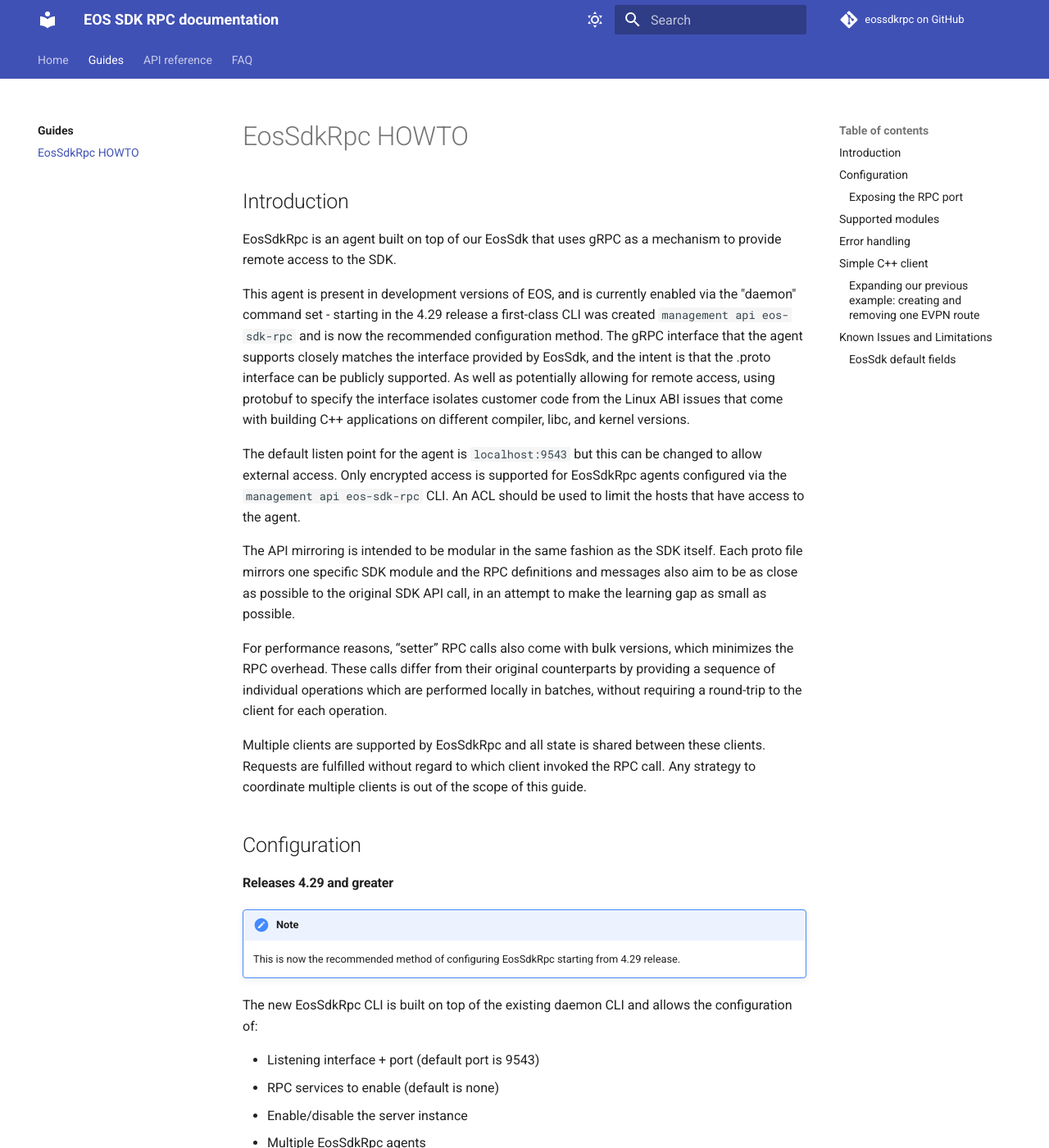
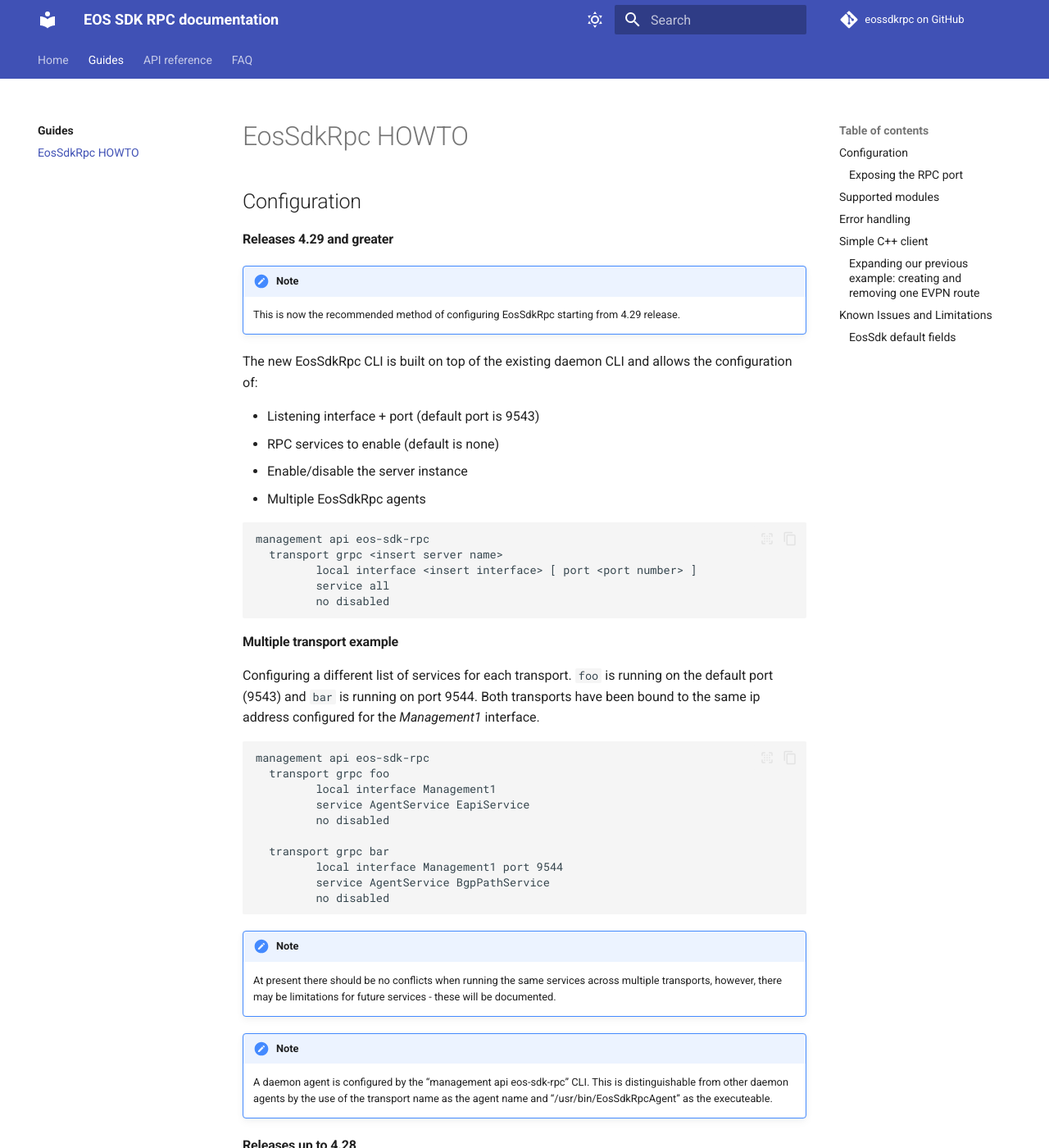
Before and after one commit to aristanetworks/eossdkrpc, an MkDocs documentation site: the page built from docs/guides/howto.md, in a window 1280 px wide and 1400 px high. Shown: the whole window at 82% size. Built offline with MkDocs 1.6.1 and Material for MkDocs 9.7.7, drawn with Linux system fonts in a browser that asks for light colours; comment, search, counter and statistics services are not loaded.

Commit message:
Move introduction to index.md

```diff
--- a/docs/guides/howto.md
+++ b/docs/guides/howto.md
@@ -1,18 +1,4 @@
 # EosSdkRpc HOWTO
-
-## Introduction
-
-EosSdkRpc is an agent built on top of our EosSdk that uses gRPC as a mechanism to provide remote access to the SDK.
-
-This agent is present in development versions of EOS, and is currently enabled via the "daemon" command set - starting in the 4.29 release a first-class CLI was created `management api eos-sdk-rpc` and is now the recommended configuration method. The gRPC interface that the agent supports closely matches the interface provided by EosSdk, and the intent is that the .proto interface can be publicly supported. As well as potentially allowing for remote access, using protobuf to specify the interface isolates customer code from the Linux ABI issues that come with building C++ applications on different compiler, libc, and kernel versions.
-
-The default listen point for the agent is `localhost:9543` but this can be changed to allow external access. Only encrypted access is supported for EosSdkRpc agents configured via the `management api eos-sdk-rpc` CLI. An ACL should be used to limit the hosts that have access to the agent.
-
-The API mirroring is intended to be modular in the same fashion as the SDK itself. Each proto file mirrors one specific SDK module and the RPC definitions and messages also aim to be as close as possible to the original SDK API call, in an attempt to make the learning gap as small as possible.
-
-For performance reasons, “setter” RPC calls also come with bulk versions, which minimizes the RPC overhead. These calls differ from their original counterparts by providing a sequence of individual operations which are performed locally in batches, without requiring a round-trip to the client for each operation.
-
-Multiple clients are supported by EosSdkRpc and all state is shared between these clients. Requests are fulfilled without regard to which client invoked the RPC call. Any strategy to coordinate multiple clients is out of the scope of this guide.
 
 ## Configuration
 
```
Also changed, not shown: docs/index.md (+16 -1 lines).
